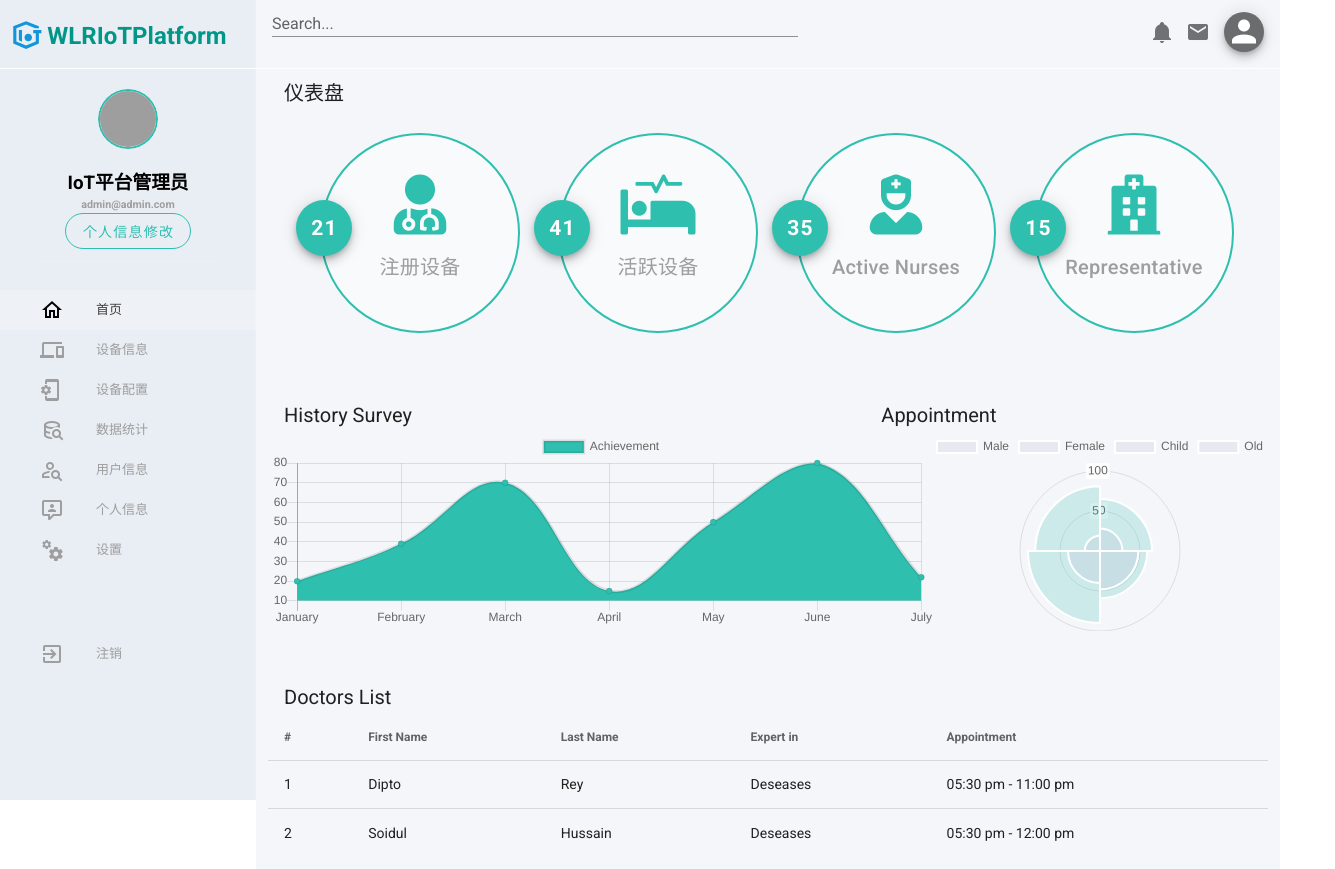
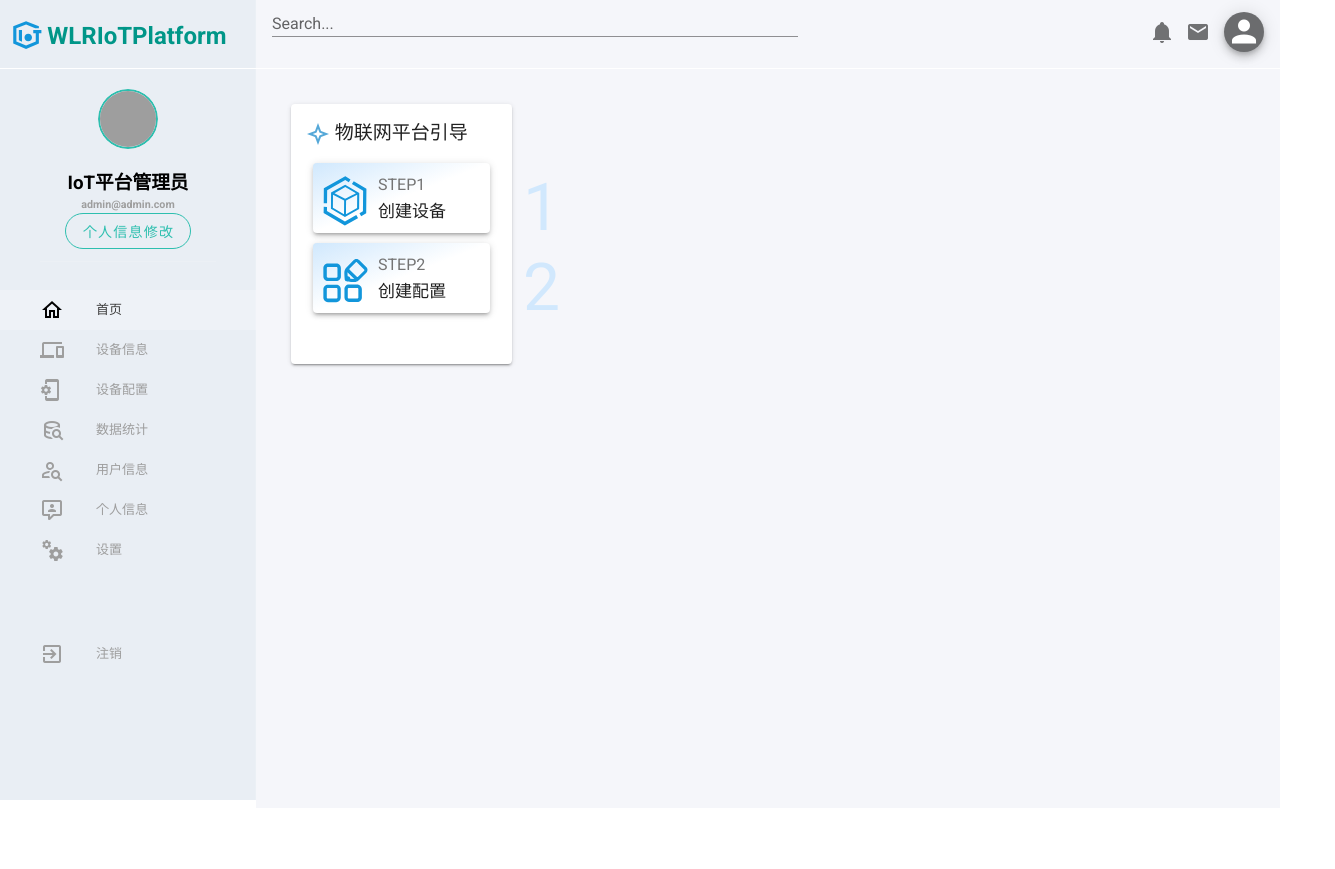
Before and after one commit to WeiLaiR/WLRIoTPlatform, a Vue app in the folder vue_space/: page /home in a window 1280 px wide. Shown: the whole page, 1335 px wide, since content can reach past the window. After the commit the page ends 808 px from the top, so only its background shows below. Built offline with nearby package versions, Linux system fonts and the light colour scheme; sample sign-in values are in the browser's storage; grey boxes are pictures that could not be loaded.

Commit message:
变更主页样式

```diff
--- a/vue_space/src/views/Home.vue
+++ b/vue_space/src/views/Home.vue
@@ -2,112 +2,83 @@
 
   <div style="height: 100%">
     <v-main
-        style="padding: 0px;"
+        style="margin: 0;padding: 0;height: 100%"
     >
-      <v-container>
+      <div style="margin: 35px">
+
         <v-row>
-          <v-col cols="12" sm="12">
-            <v-toolbar flat color="rgba(0,0,0,0)" class="mt-n5">
-              <v-toolbar-title>仪表盘</v-toolbar-title>
-              <v-spacer></v-spacer>
-            </v-toolbar>
 
-            <v-row class="px-5 mt-n6 ml-5" style="padding-top: 20px">
-              <v-col cols="12" sm="3" v-for="list in lists" :key="list">
-                <v-card
-                    align="center"
-                    color="#F9FAFC"
-                    class="rounded-circle border pt-10"
-                    width="200"
-                    height="200"
-                    flat
-                >
-                  <v-icon size="60" color="#2EBFAF">
-                    {{ list.icon }}
-                  </v-icon>
+          <v-col cols="3">
 
-                  <v-card-text class="grey--text text-lg-h6">
-                    {{ list.title }}
-                  </v-card-text>
+            <v-card
+              height="260px"
+            >
+              <div style="font-size: 19px;padding: 15px">
+                <v-icon color="#55A8D8FF">
+                  mdi-star-four-points-outline
+                </v-icon>
+                物联网平台引导
+              </div>
 
-                  <v-btn
-                      absolute
-                      color="#2EBFAF"
-                      class="white--text"
-                      fab
-                      left
-                      top
-                  >
-                    <h2>{{ list.count }}</h2>
-                  </v-btn>
-                </v-card>
-              </v-col>
-            </v-row>
+              <v-card style="margin: 0 22px 10px 22px;background-image: linear-gradient(to top left, #FFFFFFFF 0%,#FFFFFFFF 50%, #D0E8FDFF 100%);" elevation="3" height="70px" >
+                <v-img src="../assets/advi.svg" height="55px" width="55px" style="margin: 5px;position: absolute;top: 5px"></v-img>
+
+                <div style="position: absolute;left: 65px;top: 10px;color: #747474FF">STEP1</div>
+
+                <div style="position: absolute;left: 65px;top: 36px;font-size: 17px">创建设备</div>
+
+                <div style="position: absolute;left: 210px;top: -5px;font-size: 66px;color: #D1E8FDFF">1</div>
+
+              </v-card>
+
+              <v-card style="margin: 10px 22px;background-image: linear-gradient(to top left, #FFFFFFFF 0%,#FFFFFFFF 50%, #D0E8FDFF 100%);" elevation="3" height="70px">
+                <v-img src="../assets/acfg.svg" height="55px" width="55px" style="margin: 5px;position: absolute;top: 5px"></v-img>
+
+                <div style="position: absolute;left: 65px;top: 10px;color: #747474FF">STEP2</div>
+
+                <div style="position: absolute;left: 65px;top: 36px;font-size: 17px">创建配置</div>
+
+                <div style="position: absolute;left: 210px;top: -5px;font-size: 66px;color: #D1E8FDFF">2</div>
+
+              </v-card>
 
 
-            <v-row class="mt-n5" style="padding-top: 50px">
-              <v-col cols="12" sm="7">
-                <History />
-              </v-col>
+            </v-card>
 
-              <v-col cols="12" sm="5">
-                <Appointment />
-              </v-col>
+          </v-col>
 
-            </v-row>
 
-            <v-row class="mt-n12" style="padding-top: 50px">
-              <v-col cols="12" sm="12">
-                <Table />
-              </v-col>
-            </v-row>
-          </v-col>
+
         </v-row>
-      </v-container>
+
+      </div>
     </v-main>
   </div>
 
 </template>
 
 <script>
-import Table from "../components/Table";
-import History from "../components/History";
-import Appointment from "../components/Appointment";
+
 export default {
   name: "Home",
   data: () => ({
 
-    lists: [
-      {
-        icon: "fas fa-user-md",
-        title: "注册设备",
-        count: 21,
-      },
-      {
-        icon: "fas fa-procedures",
-        title: "活跃设备",
-        count: 41,
-      },
-      {
-        icon: "fas fa-user-nurse",
-        title: "Active Nurses",
-        count: 35,
-      },
-      {
-        icon: "fas fa-hospital",
-        title: "Representative",
-        count: 15,
-      },
-    ],
   }),
 
 
+  computed: {
+    hello () {
+      let time = new Date();
+      if (time.getHours() < 12 && time.getHours() > 6) {
+        return '上午好'
+      } else if (time.getHours() < 19) {
+        return '下午好'
+      } else {
+        return '晚上好'
+      }
+    }
+  },
 
-  components: {
-    History,
-    Appointment,
-    Table
-  },
 };
 </script>
 <style scoped>
@@ -121,4 +92,5 @@ export default {
 .v-btn--fixed.v-btn--left {
   left: -26px !important;
 }
+
 </style>
```
